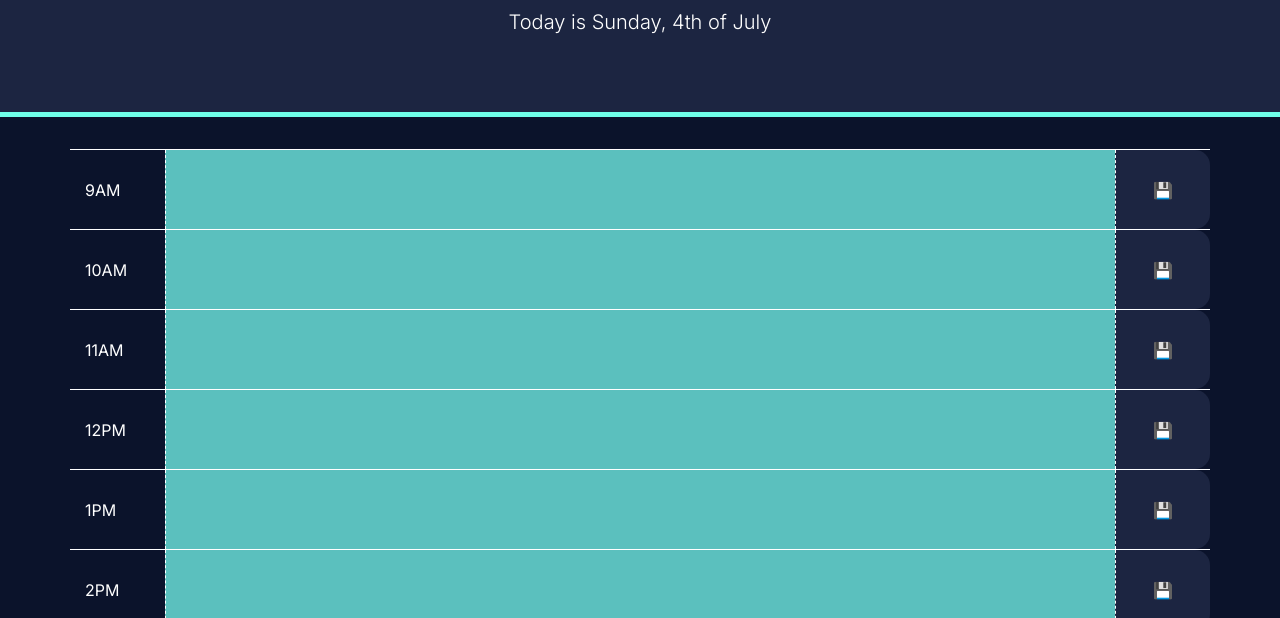
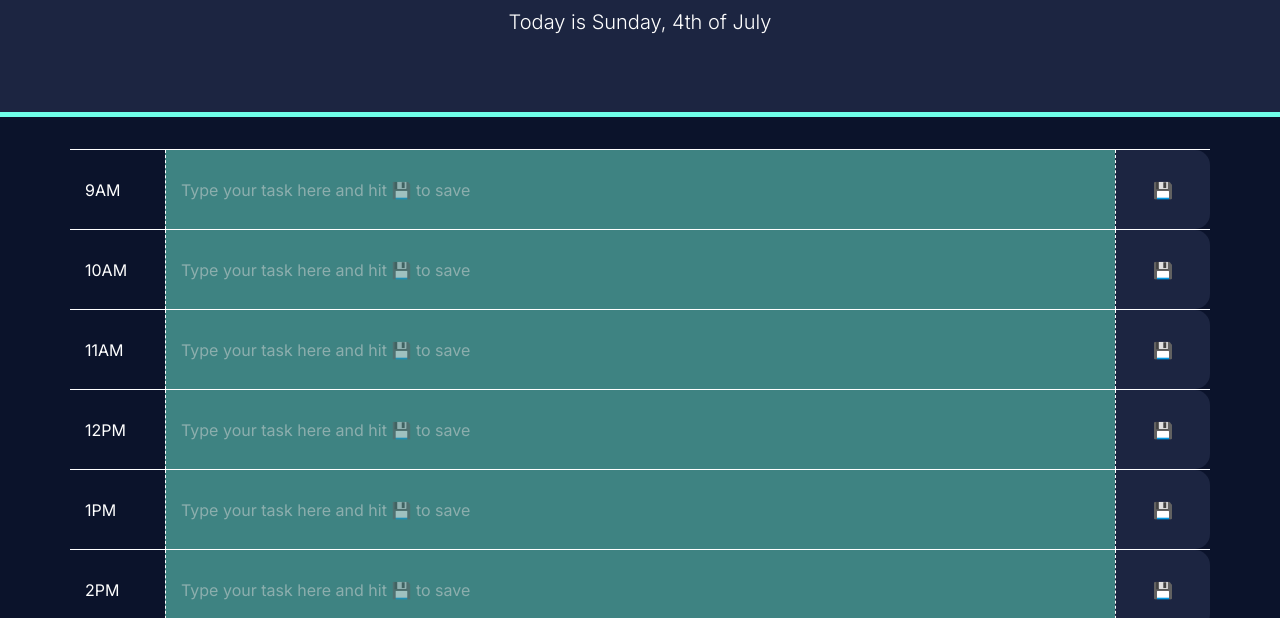
Before and after one commit to rpgarde/day-scheduler, a plain HTML site: page index.html in a window 1280 px wide. Shown: the part 182-800 px from the top of the page. Drawn offline with nearby package versions, Linux system fonts and the light colour scheme.

Commit message:
improved styles and added placeholder text for ease of use

```diff
--- a/Develop/script.js
+++ b/Develop/script.js
@@ -25,7 +25,7 @@ for (i=9;i<18;i++){
     rowEl.append(hourEl)
     //build input and style based on time now
     let inputText = $('<input>')
-    inputText.attr({'type':'text'})
+    inputText.attr({'type':'text', 'placeholder':'Type your task here and hit 💾 to save'})
     inputText.addClass('description col-8 col-md-10')
     if(pulledPlans!==null){
         inputText.val(pulledPlans[i-9])
--- a/Develop/style.css
+++ b/Develop/style.css
@@ -36,19 +36,24 @@ body {
   border-left: 1px dashed white;
 }
 
+.description::placeholder{
+  color:#d9d9d9;
+  opacity: 0.5;
+}
+
 .past {
   background-color: #3a506b;
   color: white;
 }
 
 .present {
-  background-color: #ff773d;
-  color: #0b132b;
+  background-color: #c55c2f;
+  color: white;
 }
 
 .future {
-  background-color: #5bc0be;
-  color: #0b132b;
+  background-color: #3e8382;
+  color: white;
 }
 
 .saveBtn {
```
